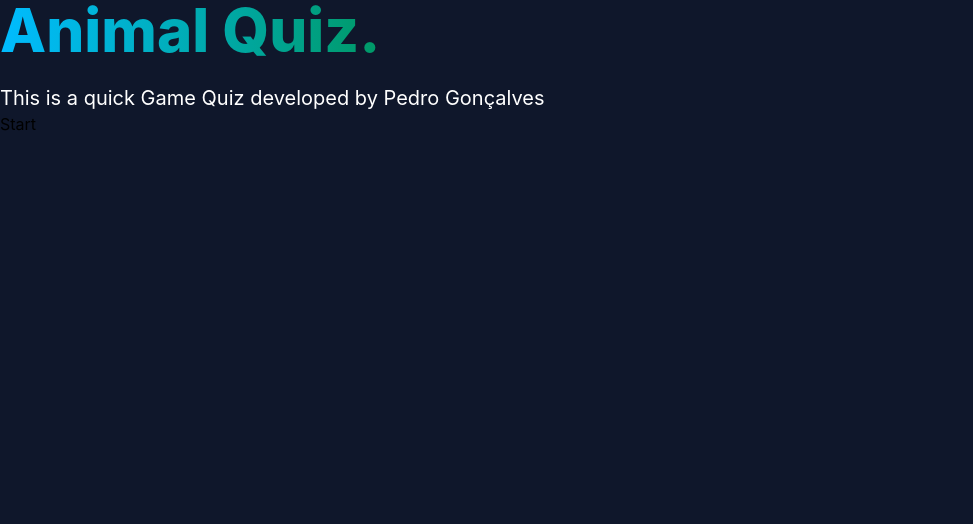
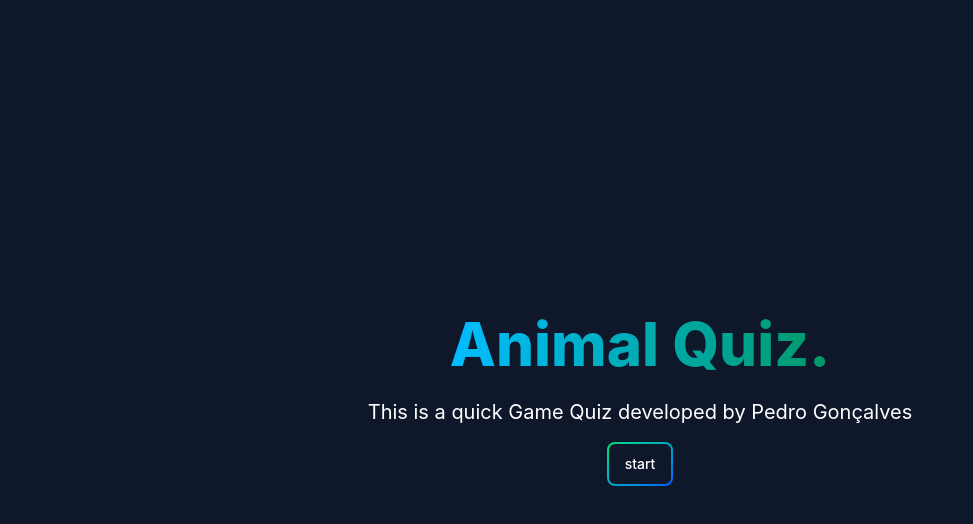
Before and after one commit to goncalvespedroo/Animal-Quiz, a React (Vite) app: page / in a window 1280 px wide. Shown: the top 524 px of the page, without its empty margins (0-973 px from the left). Built offline with nearby package versions, Linux system fonts and the light colour scheme.

Commit message:
Home page criada

```diff
--- /dev/null
+++ b/src/components/Button.tsx
@@ -0,0 +1,34 @@
+import type { ReactNode, ButtonHTMLAttributes } from "react";
+
+interface ButtonProps extends ButtonHTMLAttributes<HTMLButtonElement> {
+  children: ReactNode;
+  variant?: "select" | "wrong" | "correct" | "start";
+}
+
+export function Button({ children, variant = "select", ...rest }: ButtonProps) {
+  const styles = {
+    start:
+      "relative inline-flex items-center justify-center p-0.5 overflow-hidden text-sm font-medium text-white rounded-lg group bg-gradient-to-br from-green-400 to-blue-600 focus:outline-none mt-4",
+
+    select:
+      "text-slate-300 bg-slate-800 border border-slate-700 hover:bg-slate-700 hover:text-white focus:outline-none font-medium text-sm px-5 py-2.5 transition-all",
+
+    correct:
+      "text-white bg-emerald-600 border border-emerald-500 font-bold rounded-lg text-sm px-5 py-2.5 shadow-lg shadow-emerald-900/20",
+
+    wrong:
+      "text-white bg-rose-600 border border-rose-500 font-bold rounded-lg text-sm px-5 py-2.5 shadow-lg shadow-rose-900/20",
+  };
+
+  return (
+    <button className={styles[variant]} {...rest}>
+      {variant === "start" ? (
+        <span className="relative px-4 py-2.5 transition-all ease-in duration-75 bg-slate-900 rounded-md group-hover:bg-transparent">
+          {children}
+        </span>
+      ) : (
+        children
+      )}
+    </button>
+  );
+}
--- a/src/pages/Home.tsx
+++ b/src/pages/Home.tsx
@@ -1,20 +1,16 @@
 import { Title } from "../components/Title";
-import {Text} from "../components/Text";
-
+import { Text } from "../components/Text";
+import { Button } from "../components/Button";
 
 export default function Home() {
-
   return (
-    <div>
-        <Title text = "Animal Quiz." variant="primary"/>
-        <Text variant="primary">
-            This is a quick Game Quiz developed by {""}
-            <a href="https://github.com/goncalvespedroo">Pedro Gonçalves</a>
-        </Text>
-
-
-
-      <button>Start</button>
+    <div className="min-h-screen w-full flex items-center justify-center flex-col">
+      <Title text="Animal Quiz." variant="primary" />
+      <Text variant="primary">
+        This is a quick Game Quiz developed by {""}
+        <a href="https://github.com/goncalvespedroo">Pedro Gonçalves</a>
+      </Text>
+      <Button variant="start">start</Button>
     </div>
   );
 }
```
